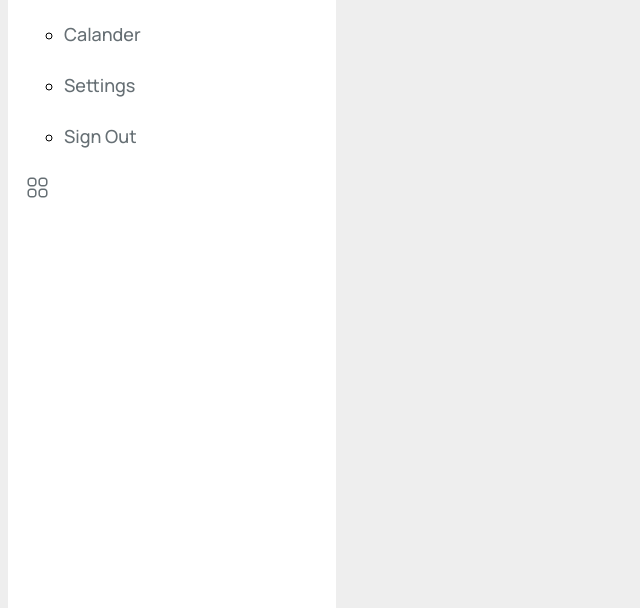
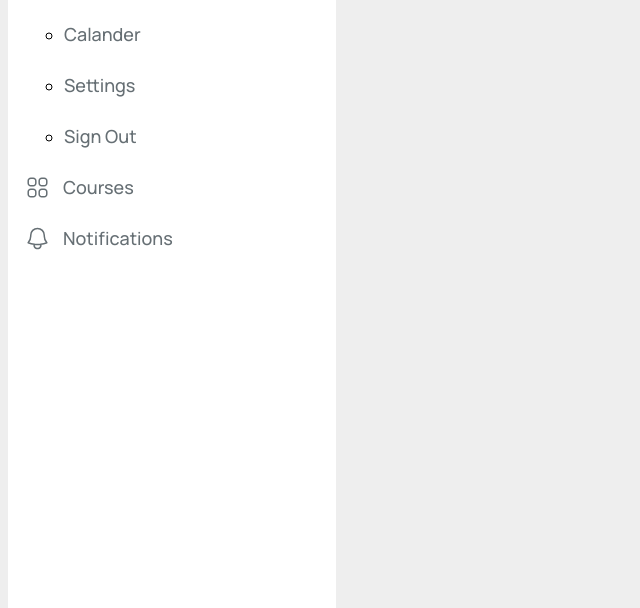
Before and after one commit to dmit-1530/assignment4-Prominimello, a plain HTML site: page insidebox (1)/index.html in a window 1280 px wide. Shown: the part 192-800 px from the top of the page, without its empty margins (0-640 px from the left). Drawn offline with nearby package versions, Linux system fonts and the light colour scheme.

Commit message:
html before dropdown

```diff
--- a/insidebox (1)/index.html
+++ b/insidebox (1)/index.html
@@ -32,6 +32,13 @@
                 <li>
                     <a href="#">
                         <img src="img/courses.svg" alt="Courses icon">
+                        <span>Courses</span>
+                    </a>
+                </li>
+                <li>
+                    <a href="#">
+                        <img src="img/bell.svg" alt="Notifications icon">
+                        <span>Notifications</span>
                     </a>
                 </li>
              </ul>
```
